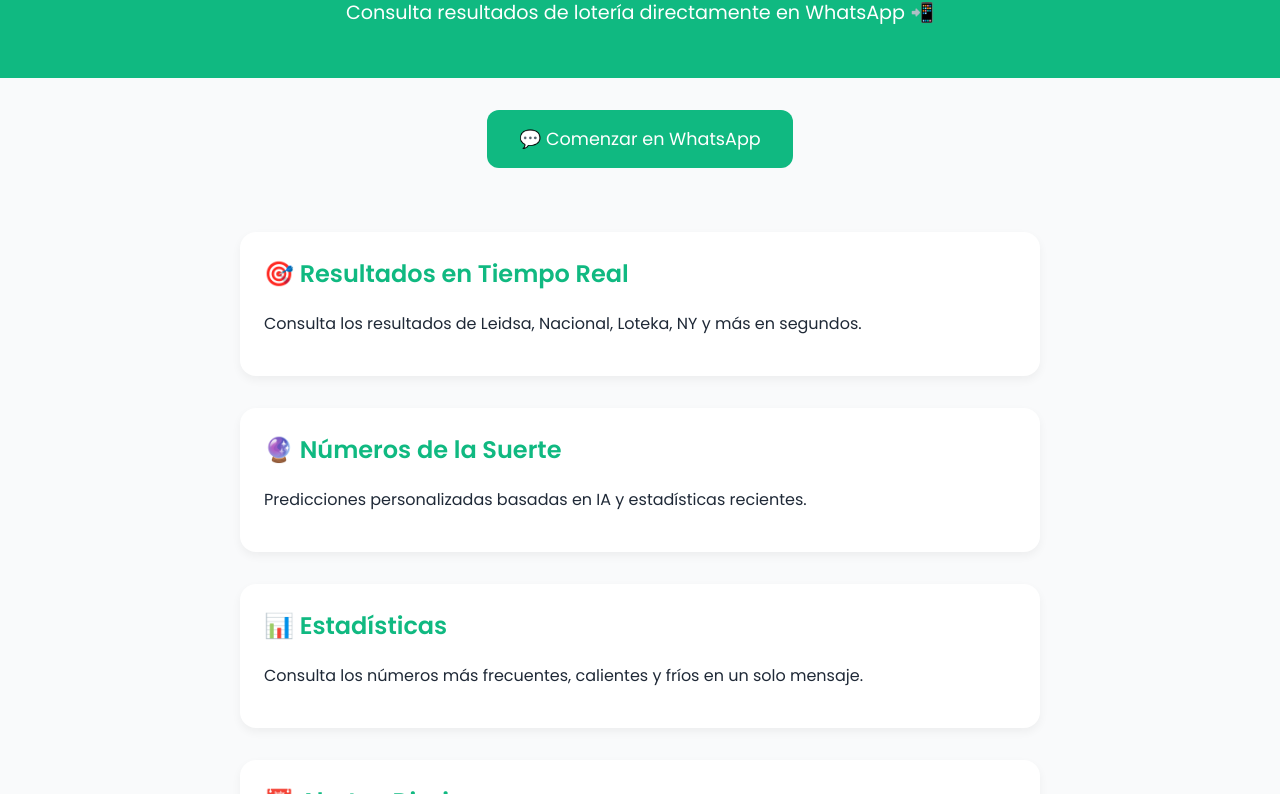
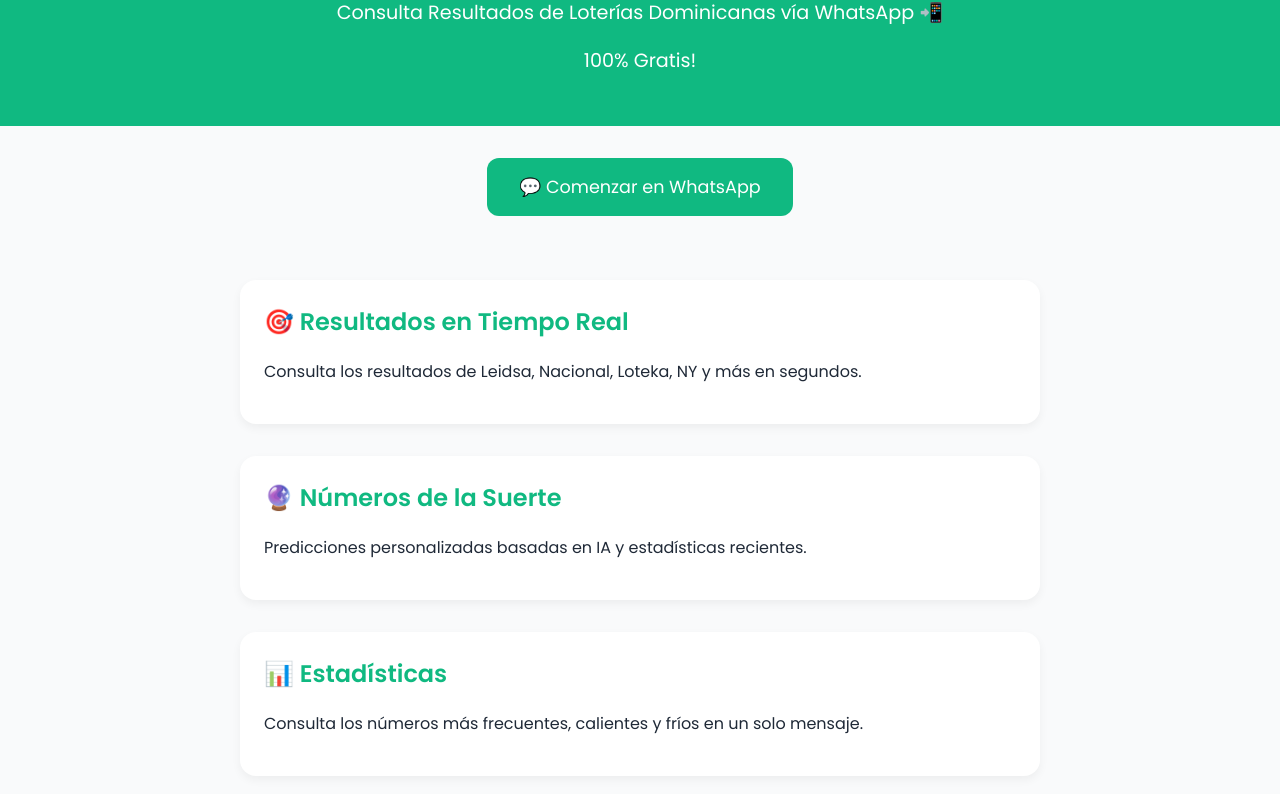
Before and after one commit to elvyscruz/lotochat, a plain HTML site: page index.html in a window 1280 px wide. Shown: the part 102-896 px from the top of the page. Drawn offline with Linux system fonts and the light colour scheme.

Commit message:
fix texto

```diff
--- a/index.html
+++ b/index.html
@@ -80,8 +80,9 @@
     <header>
       <h1>LotoChat.net</h1>
       <p>
-        Consulta resultados de lotería directamente en WhatsApp 📲
+        Consulta Resultados de Loterías Dominicanas vía WhatsApp 📲
       </p>
+			<p>100% Gratis!</p>
     </header>
 
     <div class="cta">
```
